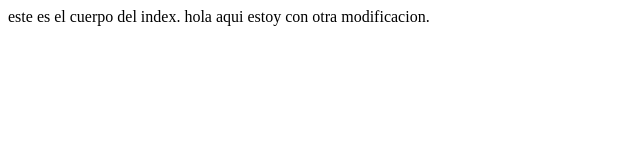
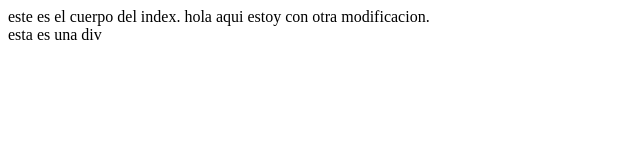
Before and after one commit to Daid1918/prueba2.0, a plain HTML site: page index.html in a window 1280 px wide. Shown: the full height of the page, 0-640 px from the left. Drawn offline with Linux system fonts and the light colour scheme.

Commit message:
cree una div para formatear bien un texto

```diff
--- a/index.html
+++ b/index.html
@@ -7,5 +7,7 @@
 <body>
 este es el cuerpo del index.
 hola aqui estoy con otra modificacion.
+
+<div>esta es una div</div>
 </body>
 </html>
```
Also changed, not shown: 1 other file.
